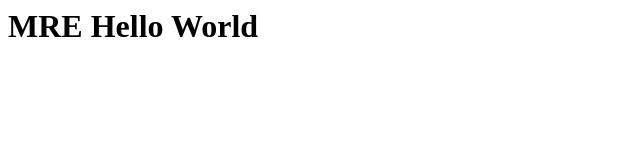
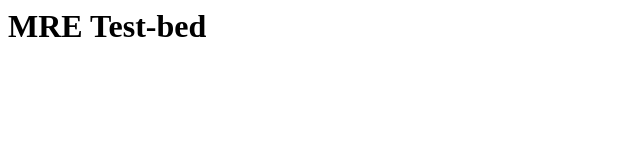
Before and after one commit to dracominer/altspacevr-mre-playground, a website: page docs/index.html in a window 1280 px wide. Shown: the whole page, without its empty margins (0-640 px from the left). Drawn offline with Linux system fonts and the light colour scheme.

Commit message:
updated index

```diff
--- a/docs/index.html
+++ b/docs/index.html
@@ -1,2 +1,6 @@
-<h1>MRE Hello World</h1>
-<script src="./server.js"></script>
+<html>
+    <body>
+        <h1>MRE Test-bed</h1>
+        <script src="./server.js"></script>
+    </body>
+</html>
--- a/src/auth.ts
+++ b/src/auth.ts
@@ -1,6 +1,6 @@
 
 
-import {AppData} from "./saveData";
+import AppData from "./saveData";
 
 
 export default class Auth {
```
